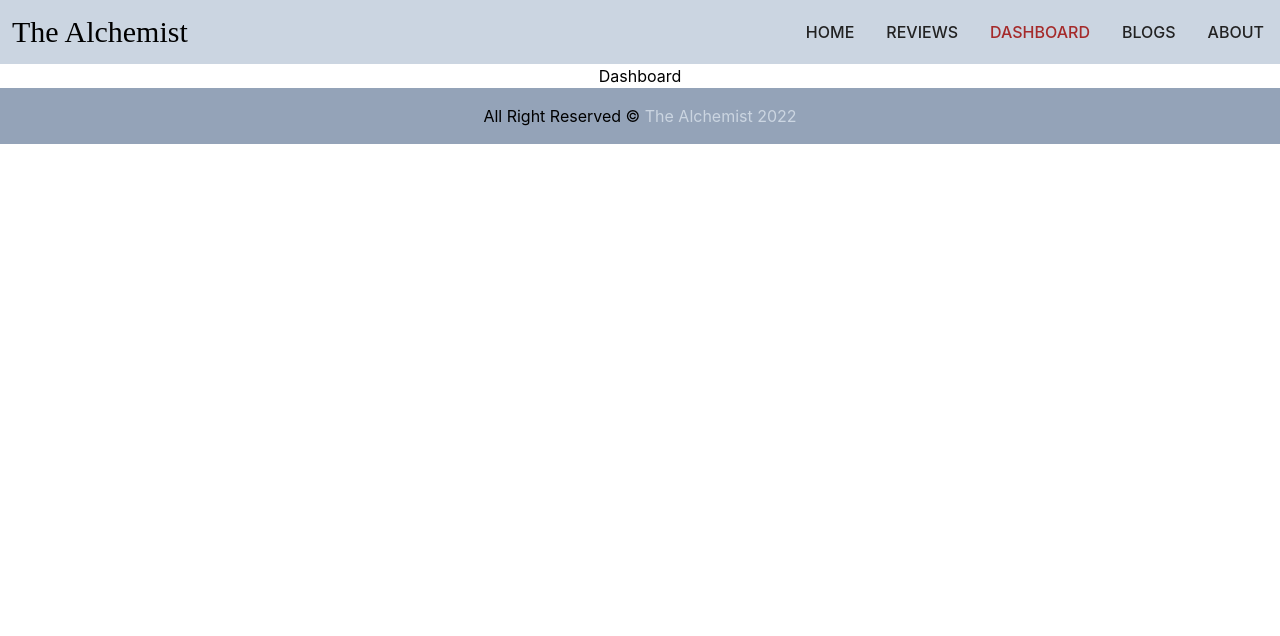
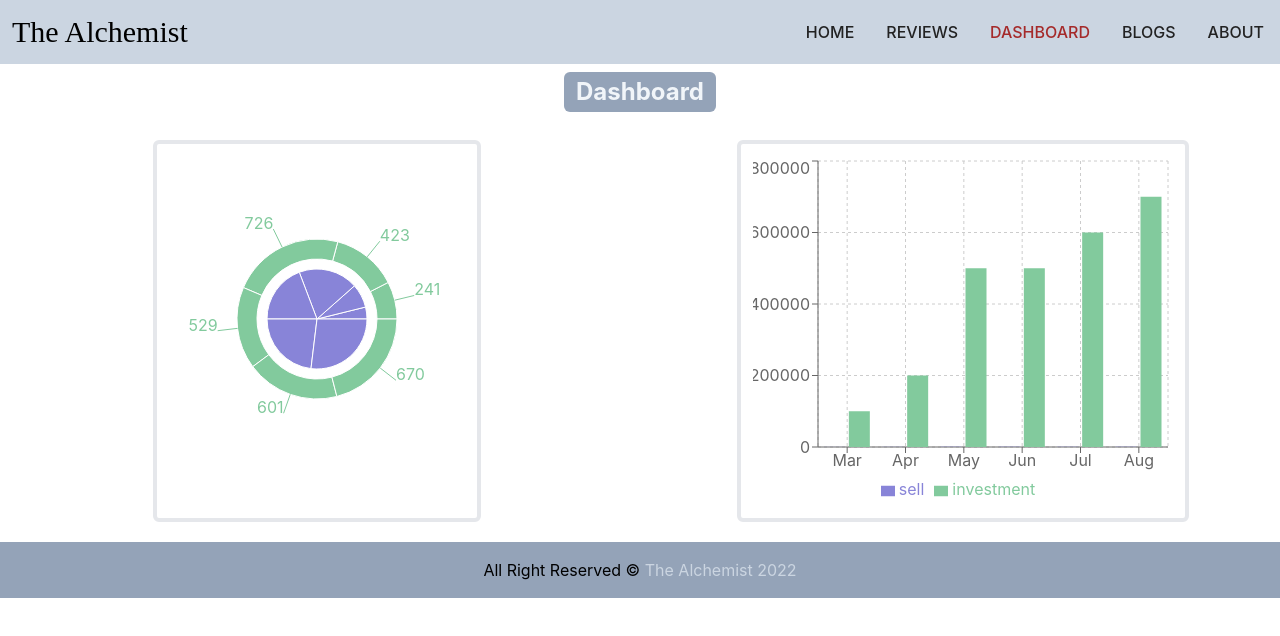
Before and after one commit to Tanvirmehedi/product-analysis, a React (Create React App) app: page /dashboard in a window 1280 px wide. Shown: the top 636 px of the page. Built offline with nearby package versions, Linux system fonts and the light colour scheme; the HTML template or start-up script is replaced by a standard one; a web font is replaced by a local one.

Commit message:
pichart And Bar Chart Added

```diff
--- a/package.json
+++ b/package.json
@@ -11,6 +11,7 @@
     "react-dom": "^18.0.0",
     "react-router-dom": "^6.3.0",
     "react-scripts": "5.0.0",
+    "recharts": "^2.1.9",
     "web-vitals": "^2.1.4"
   },
   "scripts": {
--- a/src/components/Dashboard/Dashboard.js
+++ b/src/components/Dashboard/Dashboard.js
@@ -1,10 +1,29 @@
-import React from "react";
+import React, { createContext, useEffect, useState } from "react";
+import AreaChart from "../../contents/AreaChart/AreaChart";
+import PiChart from "../../contents/PiChart/PiChart";
 
+export const chartContext = createContext();
 const Dashboard = () => {
+  const [chartData, setChartData] = useState([]);
+
+  // Fetch Data
+  useEffect(() => {
+    fetch("data.json")
+      .then((res) => res.json())
+      .then((datas) => setChartData(datas));
+  }, []);
   return (
-    <div>
-      <h1>Dashboard</h1>
-    </div>
+    <>
+      <h1 className="inline-block bg-slate-400 px-3 py-1 my-2 rounded-md font-bold text-2xl text-slate-100">
+        Dashboard
+      </h1>
+      <chartContext.Provider value={chartData}>
+        <div className="grid grid-cols-1 gap-3 md:grid-cols-2 md:container mx-auto">
+          <PiChart></PiChart>
+          <AreaChart></AreaChart>
+        </div>
+      </chartContext.Provider>
+    </>
   );
 };
 
--- /dev/null
+++ b/src/contents/AreaChart/AreaChart.js
@@ -0,0 +1,30 @@
+import { useContext } from "react";
+import {
+  Bar,
+  BarChart,
+  CartesianGrid,
+  Legend,
+  Tooltip,
+  XAxis,
+  YAxis,
+} from "recharts";
+import { chartContext } from "../../components/Dashboard/Dashboard";
+
+const AreaChart = () => {
+  const chartData = useContext(chartContext);
+  return (
+    <div className="border-4 m-5 mx-auto rounded-md p-3">
+      <BarChart width={420} height={350} data={chartData}>
+        <CartesianGrid strokeDasharray="3 3" />
+        <XAxis dataKey="month" />
+        <YAxis />
+        <Tooltip />
+        <Legend />
+        <Bar dataKey="sell" fill="#8884d8" />
+        <Bar dataKey="investment" fill="#82ca9d" />
+      </BarChart>
+    </div>
+  );
+};
+
+export default AreaChart;
--- /dev/null
+++ b/src/contents/PiChart/PiChart.js
@@ -0,0 +1,36 @@
+import React, { useContext } from "react";
+import { Pie, PieChart, Tooltip } from "recharts";
+import { chartContext } from "../../components/Dashboard/Dashboard";
+
+const PiChart = () => {
+  const chartData = useContext(chartContext);
+  return (
+    <div className="border-4 m-5 mx-auto rounded-md">
+      <PieChart width={320} height={350}>
+        <Pie
+          data={chartData}
+          dataKey="investment"
+          nameKey="month"
+          cx="50%"
+          cy="50%"
+          outerRadius={50}
+          fill="#8884d8"
+        />
+        <Pie
+          data={chartData}
+          dataKey="sell"
+          nameKey="revenue"
+          cx="50%"
+          cy="50%"
+          innerRadius={60}
+          outerRadius={80}
+          fill="#82ca9d"
+          label
+        />
+        <Tooltip />
+      </PieChart>
+    </div>
+  );
+};
+
+export default PiChart;
```
Also changed, not shown: 1 other file (tests, documents, lock files or other folders).
